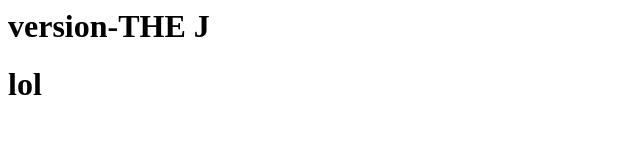
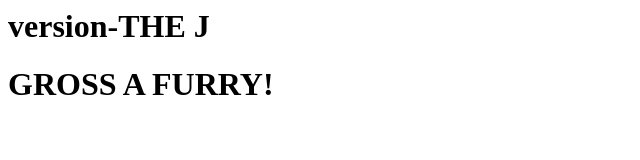
Before and after one commit to 6exYes/test, a plain HTML site: page index.html in a window 1280 px wide. Shown: the whole page, without its empty margins (0-640 px from the left). Drawn offline with Linux system fonts and the light colour scheme.

Commit message:
Update index.html

```diff
--- a/index.html
+++ b/index.html
@@ -1,4 +1,4 @@
 <html>
   <h1>version-THE J</hl>
-  <h1>lol</hl>
+  <h1>GROSS A FURRY!</hl>
 <html>
```
